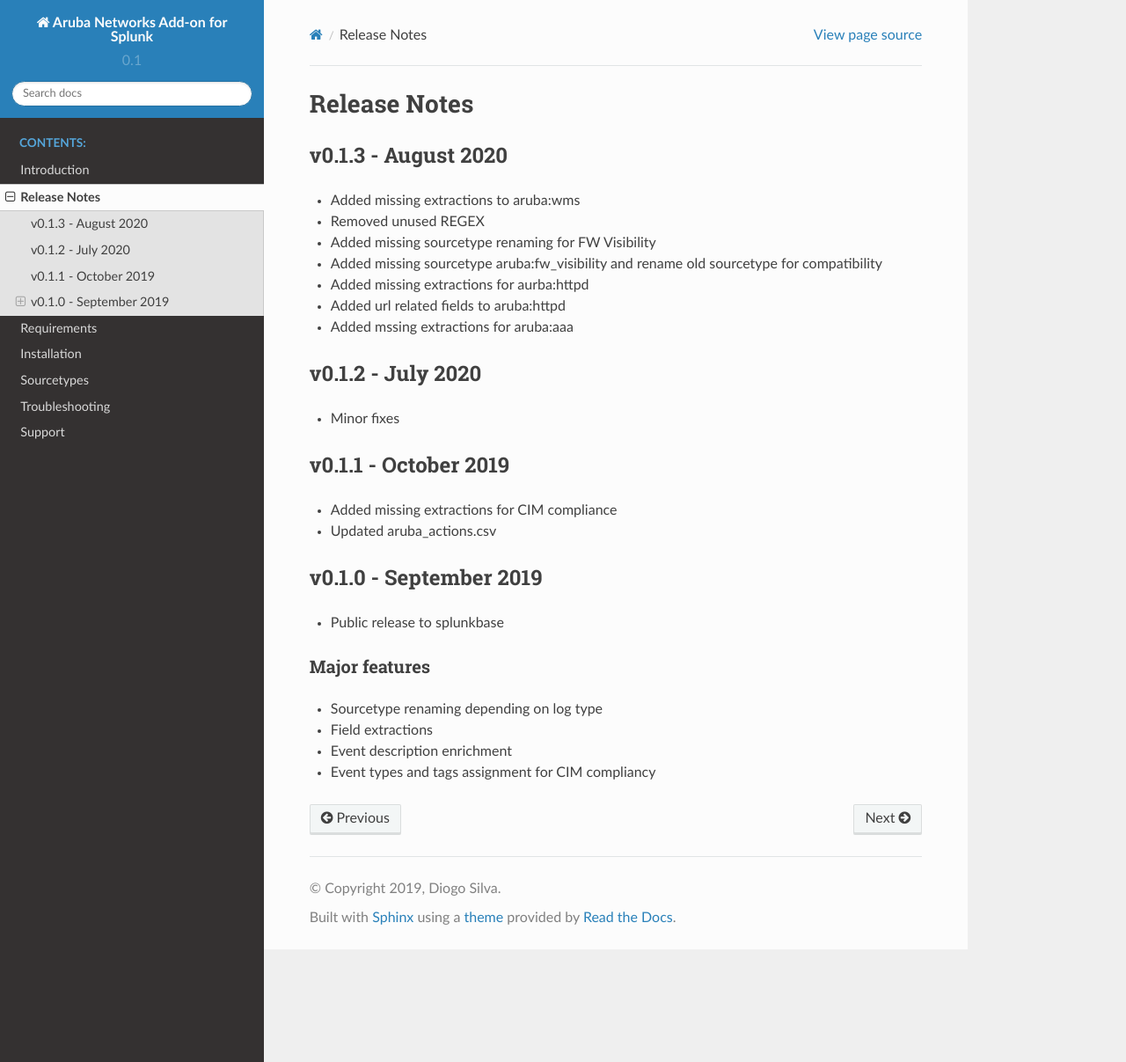
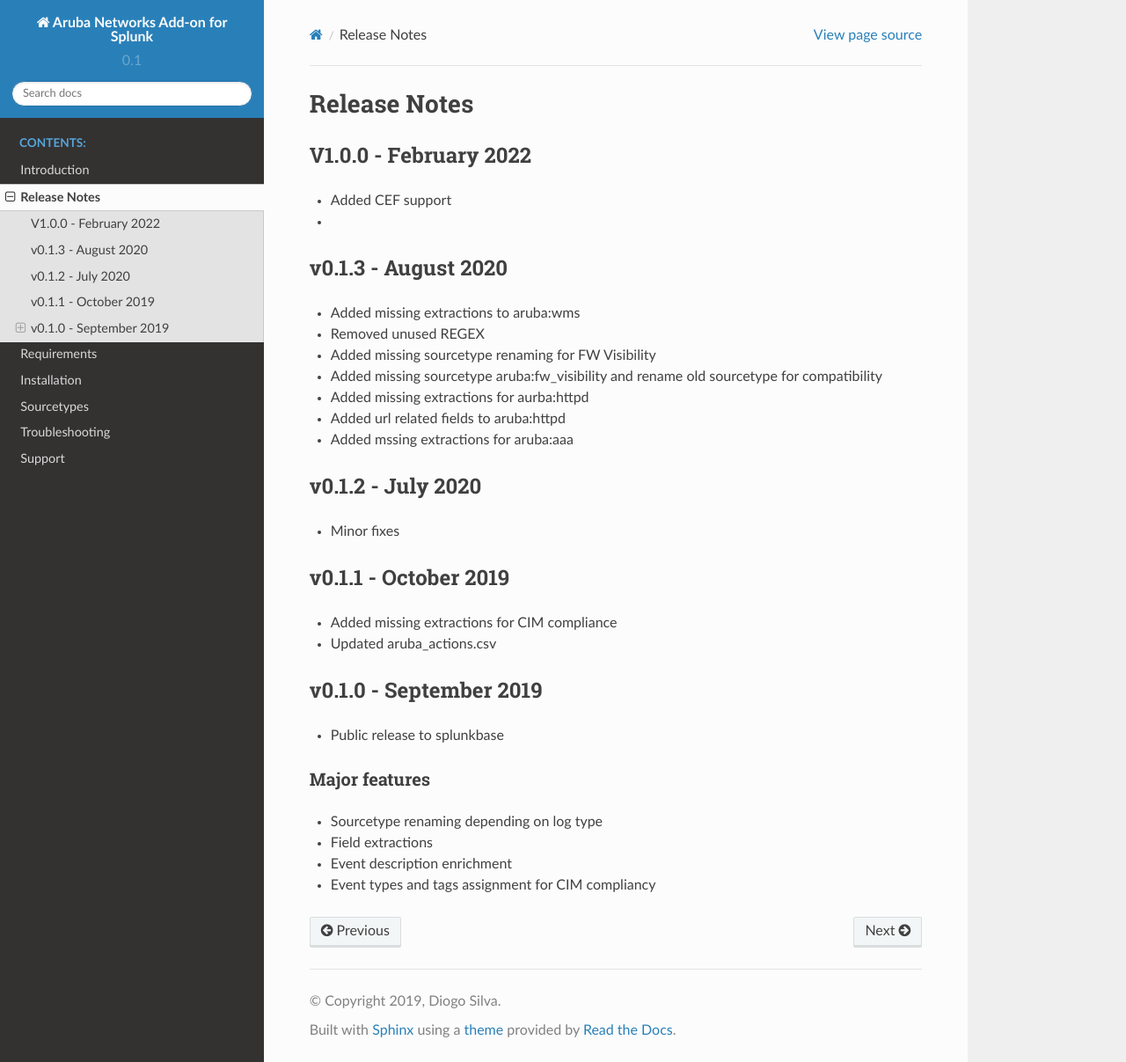
Before and after one commit to diogofgm/TA-aruba_networks, a Sphinx documentation site: the page built from docs/source/releasenotes.rst, in a window 1280 px wide and 1207 px high. Shown: the whole window at 88% size. Built offline with Sphinx 7.4.7 and the Read the Docs theme 2.0.0, drawn with Linux system fonts in a browser that asks for light colours.

Commit message:
Update releasenotes.rst

```diff
--- a/docs/source/releasenotes.rst
+++ b/docs/source/releasenotes.rst
@@ -1,6 +1,13 @@
 =============
 Release Notes
 =============
+
+V1.0.0 - February 2022
+----------------------
+- Added CEF support
+-
+
+
 
 v0.1.3 - August 2020
 --------------------
```
